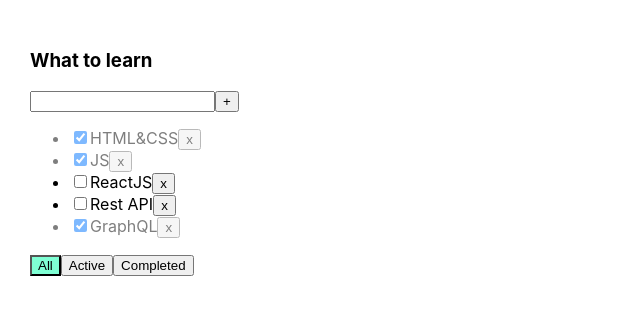
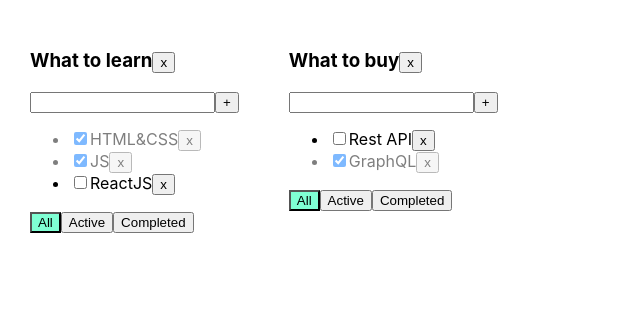
Before and after one commit to P4VL1K/todo-list-man, a React (Create React App) app: page / in a window 1280 px wide. Shown: the top 314 px of the page, without its empty margins (0-640 px from the left). Built offline with nearby package versions, Linux system fonts and the light colour scheme.

Commit message:
5 lesson

```diff
--- a/src/App.tsx
+++ b/src/App.tsx
@@ -1,67 +1,113 @@
 import React, {useState} from 'react';
 import './App.css';
-import {Todolist} from './Todolist';
+import {TaskType, Todolist} from './Todolist';
 import {v1} from "uuid";
 
 
 export type FilterType = 'all' | 'completed' | 'active'
 
+type TodolistsType = {
+    id: string
+    title: string
+    filter: FilterType
+}
+
+type TasksStateType = {
+    [key: string]: Array<TaskType>
+}
 
 function App() {
 
-    let [filter, setFilter] = useState<FilterType>('all')
-    let [tasks, setTasks] = useState([
-        { id: v1(), title: "HTML&CSS", isDone: true },
-        { id: v1(), title: "JS", isDone: true },
-        { id: v1(), title: "ReactJS", isDone: false },
-        { id: v1(), title: "Rest API", isDone: false },
-        { id: v1(), title: "GraphQL", isDone: true },
+    let todolistID1 = v1()
+    let todolistID2 = v1()
+
+    let [todolists, setTodolists] = useState<Array<TodolistsType>>([
+        {id: todolistID1, title: 'What to learn', filter: 'all'},
+        {id: todolistID2, title: 'What to buy', filter: 'all'}
     ])
 
-    const changeTaskStatus = (taskId: string, isDone: boolean) => {
-        let task = tasks.find(t => t.id === taskId)
+    let [tasks, setTasks] = useState<TasksStateType>({
+        [todolistID1]: [
+            {id: v1(), title: "HTML&CSS", isDone: true},
+            {id: v1(), title: "JS", isDone: true},
+            {id: v1(), title: "ReactJS", isDone: false}
+        ],
+        [todolistID2]: [
+            {id: v1(), title: "Rest API", isDone: false},
+            {id: v1(), title: "GraphQL", isDone: true},
+        ]
+    })
+
+    // let [tasks, setTasks] = useState([
+    //     {id: v1(), title: "HTML&CSS", isDone: true},
+    //     {id: v1(), title: "JS", isDone: true},
+    //     {id: v1(), title: "ReactJS", isDone: false},
+    //     {id: v1(), title: "Rest API", isDone: false},
+    //     {id: v1(), title: "GraphQL", isDone: true},
+    // ])
+
+    const changeTaskStatus = (taskId: string, isDone: boolean, todolistId: string) => {
+        let todolistTasks = tasks[todolistId]
+        let task = todolistTasks.find(t => t.id === taskId)
         if (task) {
             task.isDone = isDone
-            setTasks([...tasks])
+            setTasks({...tasks})
         }
     }
 
-    const removeTask = (id: string) => {
-        let filteredTasks = tasks.filter(t => t.id !== id)
-        setTasks(filteredTasks)
+    const removeTask = (id: string, todolistId: string) => {
+        let todolistTasks = tasks[todolistId]
+        tasks[todolistId] = todolistTasks.filter(t => t.id !== id)
+        setTasks({...tasks})
     }
 
-    const changeFilter = (value: FilterType) => {
-        setFilter(value)
+    const changeFilter = (value: FilterType, todolistId: string) => {
+        let todolist = todolists.find(t => t.id === todolistId)
+        if (todolist) {
+            todolist.filter = value
+            setTodolists([...todolists])
         }
 
-    const addTask = (title: string) => {
-        let task = {id: v1(),title: title, isDone: true}
-        let newTasks = [task, ...tasks]
-        setTasks(newTasks)
     }
 
-    let tasksForTodolist = tasks
+    const addTask = (title: string, todolistId: string) => {
+        let task = {id: v1(), title: title, isDone: true}
+        let todolistTasks = tasks[todolistId]
+        tasks[todolistId] = [task, ...todolistTasks]
+        setTasks({...tasks})
+    }
 
-    if (filter === 'active') {
-        tasksForTodolist = tasks.filter(t => t.isDone === false)
-    }
-    if (filter === 'completed') {
-        tasksForTodolist = tasks.filter(t => t.isDone === true)
+    const removeTodolist = (id: string) => {
+        setTodolists(todolists.filter(t => t.id !== id))
+        delete tasks[id]
+        setTasks({...tasks})
     }
 
     return (
         <div className="App">
-            <Todolist
-                title="What to learn"
+            {todolists.map(t => {
+                let allTodolistTasks = tasks[t.id]
+                let tasksForTodolist = allTodolistTasks
+
+                if (t.filter === 'active') {
+                    tasksForTodolist = allTodolistTasks.filter(task => task.isDone === false)
+                }
+                if (t.filter === 'completed') {
+                    tasksForTodolist = allTodolistTasks.filter(task => task.isDone === true)
+                }
+                return <Todolist
+                    key={t.id}
+                    id={t.id}
+                    title={t.title}
                     tasks={tasksForTodolist}
                     removeTask={removeTask}
                     changeFilter={changeFilter}
                     addTask={addTask}
                     changeTaskStatus={changeTaskStatus}
-                filter={filter}
+                    filter={t.filter}
+                    removeTodolist={removeTodolist}
                 />
-
+            })}
         </div>
     );
 }
--- a/src/Todolist.tsx
+++ b/src/Todolist.tsx
@@ -1,20 +1,22 @@
 import React, {ChangeEvent, useState} from 'react';
 import {FilterType} from "./App";
 
-type TaskType = {
+export type TaskType = {
     id: string
     title: string
     isDone: boolean
 }
 
 type PropsType = {
+    id: string
     title: string
     tasks: Array<TaskType>
-    removeTask: (id: string) => void
-    changeFilter: (value: FilterType) => void
-    addTask: (title: string) => void
-    changeTaskStatus: (taskId: string, isDone: boolean) => void
+    removeTask: (id: string, todolistId: string) => void
+    changeFilter: (value: FilterType, todolistId: string) => void
+    addTask: (title: string, todolistId: string) => void
+    changeTaskStatus: (taskId: string, isDone: boolean, todolistId: string) => void
     filter: FilterType
+    removeTodolist: (id: string) => void
 }
 
 export function Todolist(props: PropsType) {
@@ -24,7 +26,7 @@ export function Todolist(props: PropsType) {
 
     const addTask = () => {
         if (title.trim() !== '') {
-            props.addTask(title.trim())
+            props.addTask(title.trim(), props.id)
             setTitle('')
         } else {
             setError('Title is required')
@@ -42,13 +44,16 @@ export function Todolist(props: PropsType) {
         }
     }
 
-    const onAllClickHandler = () => {props.changeFilter('all')}
-    const onActiveClickHandler = () => { props.changeFilter('active')}
-    const onCompletedClickHandler = () => { props.changeFilter('completed')}
+    const onAllClickHandler = () => {props.changeFilter('all', props.id)}
+    const onActiveClickHandler = () => { props.changeFilter('active', props.id)}
+    const onCompletedClickHandler = () => { props.changeFilter('completed', props.id)}
 
+    const onClickDeleteHandler = () => {
+        props.removeTodolist(props.id)
+    }
 
 return <div>
-    <h3>{props.title}</h3>
+    <h3>{props.title}<button onClick={onClickDeleteHandler}>x</button></h3>
     <div>
         <input
             value={title}
@@ -62,11 +67,11 @@ return <div>
     <ul>
         {props.tasks.map(t => {
             const onClickHandler = () => {
-                props.removeTask(t.id)
+                props.removeTask(t.id, props.id)
             }
             const onChangeHandler = (e: ChangeEvent<HTMLInputElement>) => {
                 let newIsDoneValue = e.currentTarget.checked
-                props.changeTaskStatus(t.id, newIsDoneValue)
+                props.changeTaskStatus(t.id, newIsDoneValue, props.id)
             }
                 return (
                     <li key={t.id} className={t.isDone === true ? 'is-done' : ''}>
```
Lines whose indentation alone changed are shown as unchanged.
